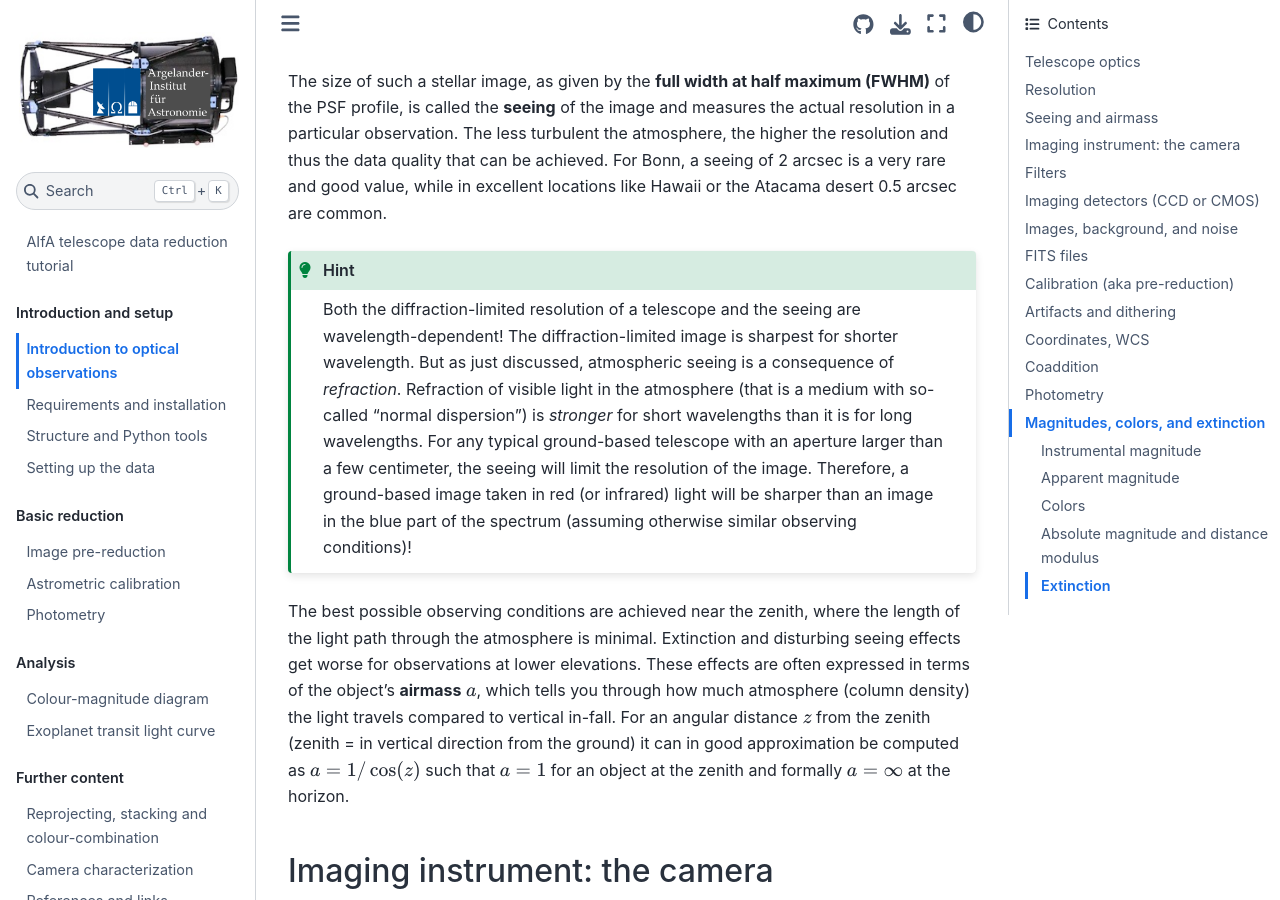
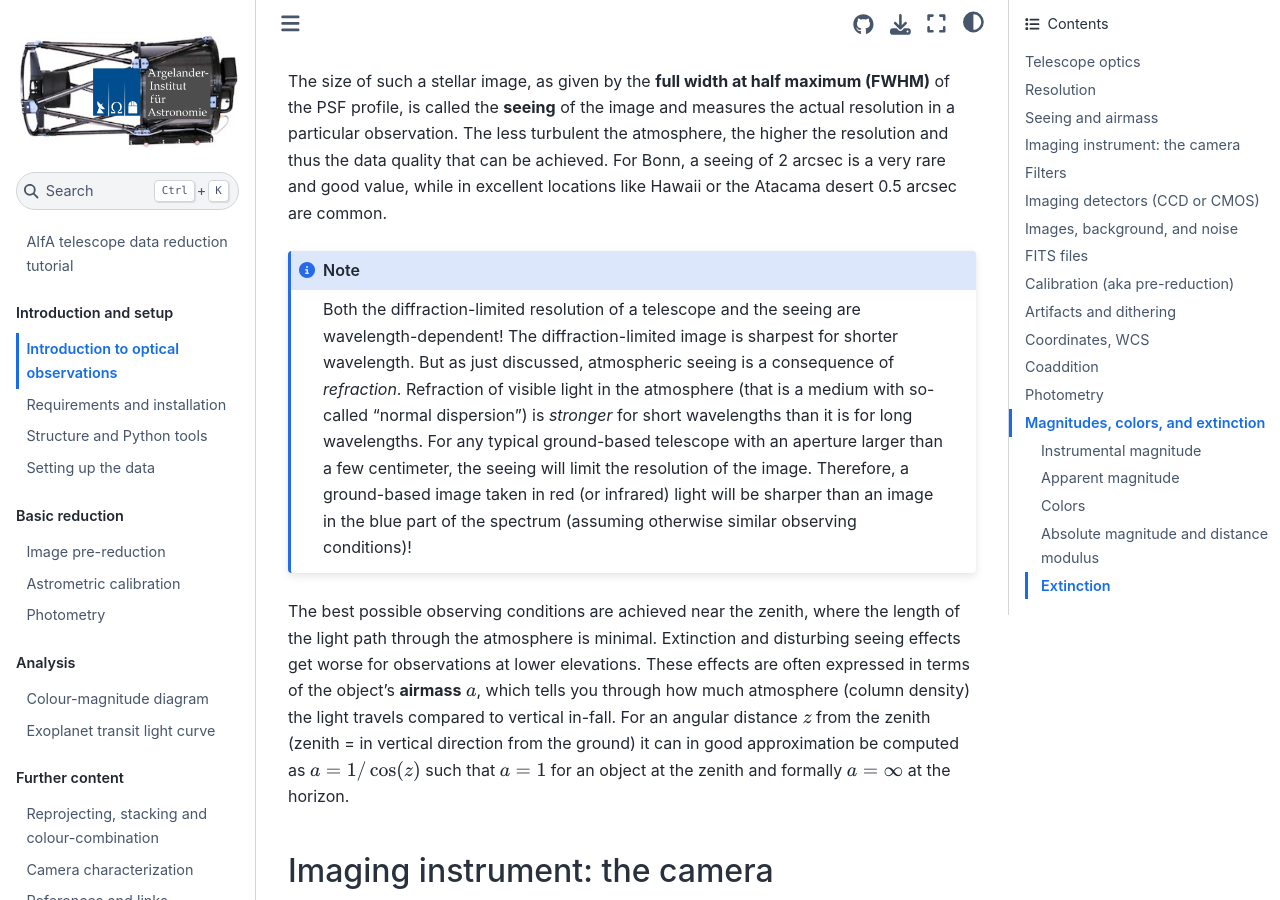
Before and after one commit to aifatelescope/datared, a Jupyter Book: the page built from book/background-info.md, in a window 1280 px wide and 900 px high, scrolled down 1938 px. Built offline with Jupyter Book 1.0.4 settings and Sphinx 7.4.7 and the Sphinx Book theme 1.1.4, drawn with Linux system fonts in a browser that asks for light colours.

Commit message:
changing hint to note

````diff
--- a/book/background-info.md
+++ b/book/background-info.md
@@ -45,7 +45,7 @@ For ground-based astronomical observations, Earth’s atmosphere has to be consi
 The size of such a stellar image, as given by the **full width at half maximum (FWHM)** of the PSF profile, is called the **seeing** of the image and measures the actual resolution in a particular observation. The less turbulent the atmosphere, the higher the resolution and thus the data quality that can be achieved. For Bonn, a seeing of 2 arcsec is a very rare and good value, while in excellent locations like Hawaii or the Atacama desert 0.5 arcsec are common.
 
 
-```{hint}
+```{note}
 Both the diffraction-limited resolution of a telescope and the seeing are wavelength-dependent!
 The diffraction-limited image is sharpest for shorter wavelength. But as just discussed, atmospheric seeing is a consequence of *refraction*. Refraction of visible light in the atmosphere (that is a medium with so-called "normal dispersion") is *stronger* for short wavelengths than it is for long wavelengths. For any typical ground-based telescope with an aperture larger than a few centimeter, the seeing will limit the resolution of the image. Therefore, a ground-based image taken in red (or infrared) light will be sharper than an image in the blue part of the spectrum (assuming otherwise similar observing conditions)!
 ```
````
